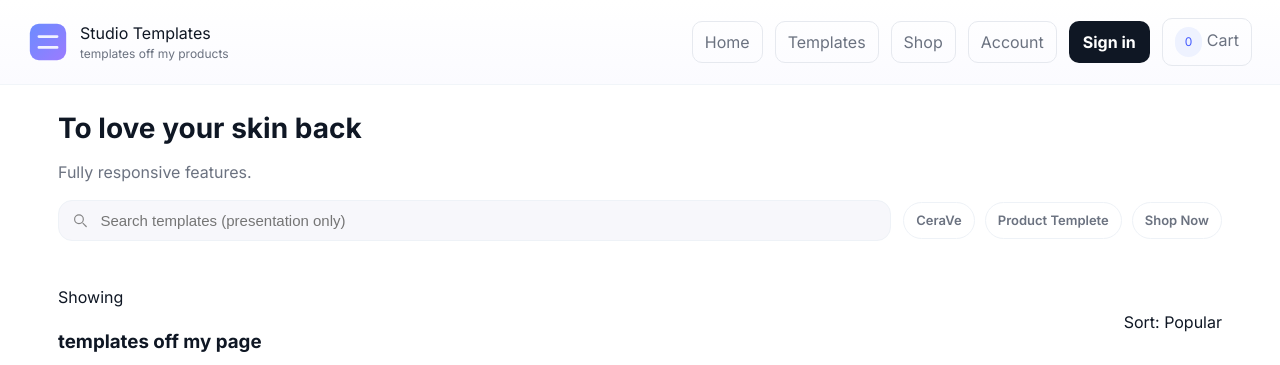
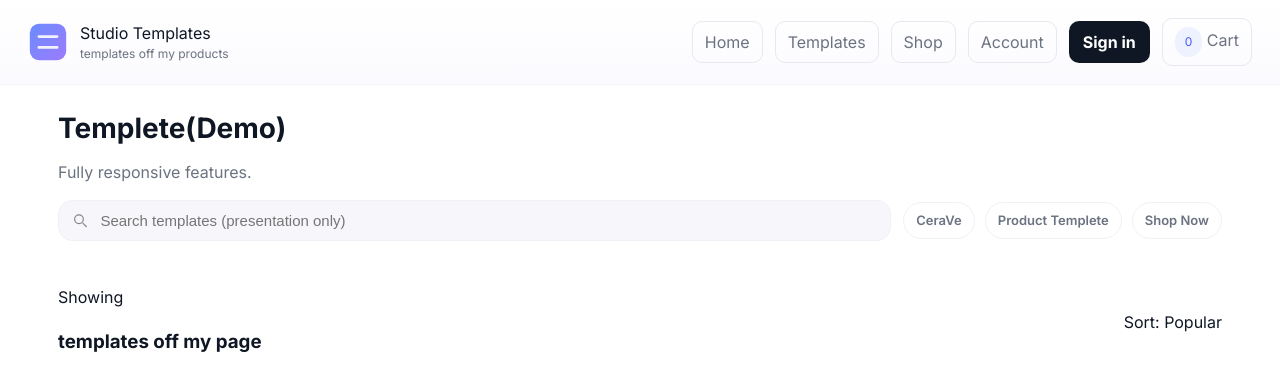
Before and after one commit to mandalsabarna439-droid/E-Commerce-DemoWebPage-, a plain HTML site: page templates.html in a window 1280 px wide. Shown: the top 365 px of the page. Drawn offline with Linux system fonts and the light colour scheme.

Commit message:
Fix HTML structure and update template content

```diff
--- a/templates.html
+++ b/templates.html
@@ -29,7 +29,7 @@
   <!-- Hero -->
   <section class="hero container">
     <div class="hero-inner">
-      <h2>To love your skin back</h2>
+      <h2>Templete(Demo)</h2>
       <p class="muted">Fully responsive features.</p>
       <form class="search-row" onsubmit="return false" aria-hidden="true">
         <label class="search">
```
